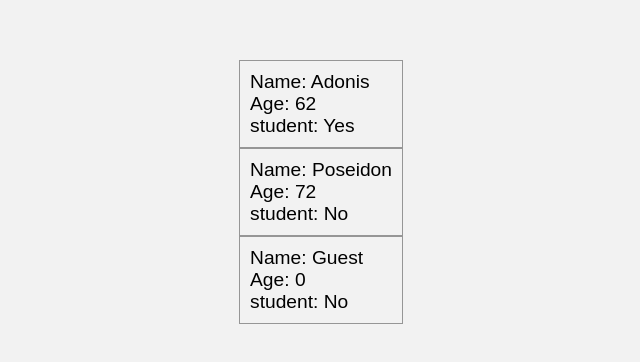
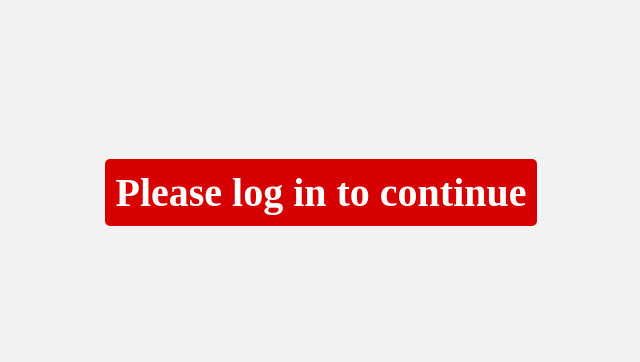
Before and after one commit to EsteAdonis/my-react-app-improved, a React (Vite) app: page / in a window 1280 px wide. Shown: the part 208-570 px from the top of the page, without its empty margins (319-959 px from the left). Built offline with nearby package versions, Linux system fonts and the light colour scheme.

Commit message:
Conditional Rendering

```diff
--- a/src/App.jsx
+++ b/src/App.jsx
@@ -6,6 +6,7 @@
 // import Button from './Button/Button';
 // import Card from './Card/Card';
 import Student from './Student/Student';
+import UserGreeting from './UserGreetings/UserGreeting';
 
 function App() {
   // function handleInput(e) {
@@ -18,11 +19,16 @@ function App() {
 
 
       {/* <Button />
-      <Card /> */}
+      <Card />
 
       <Student name="Adonis" age={62} isStudent={true} />
       <Student name="Poseidon" age={72} isStudent={false} />
-      <Student />
+      <Student />*/}
+
+      <UserGreeting isLoggedIn={false} username='Prometeo' />
+
+
+
       {/* <Stopwatch /> */}
       {/* <Textarea
         showPlaceholder={false}
```
